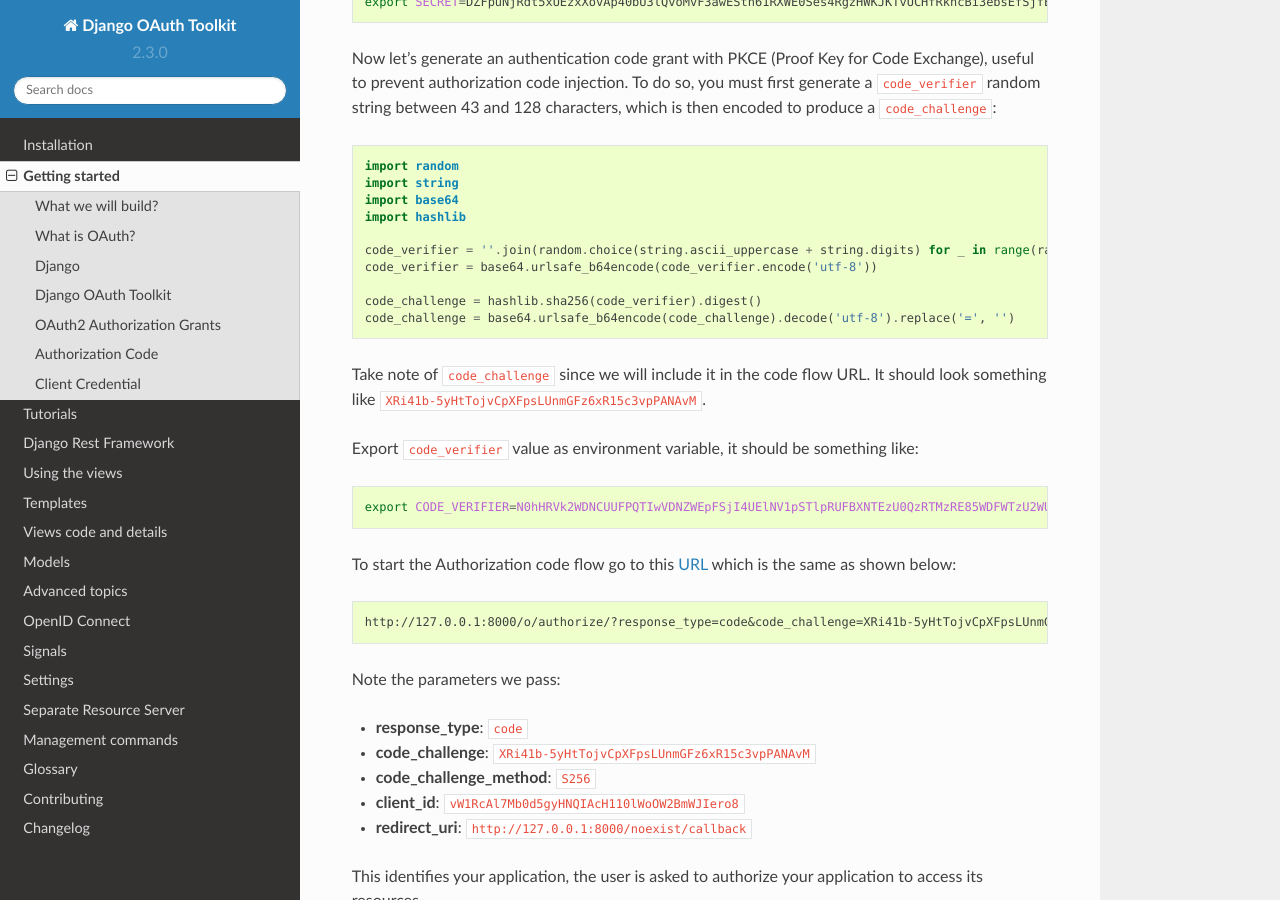
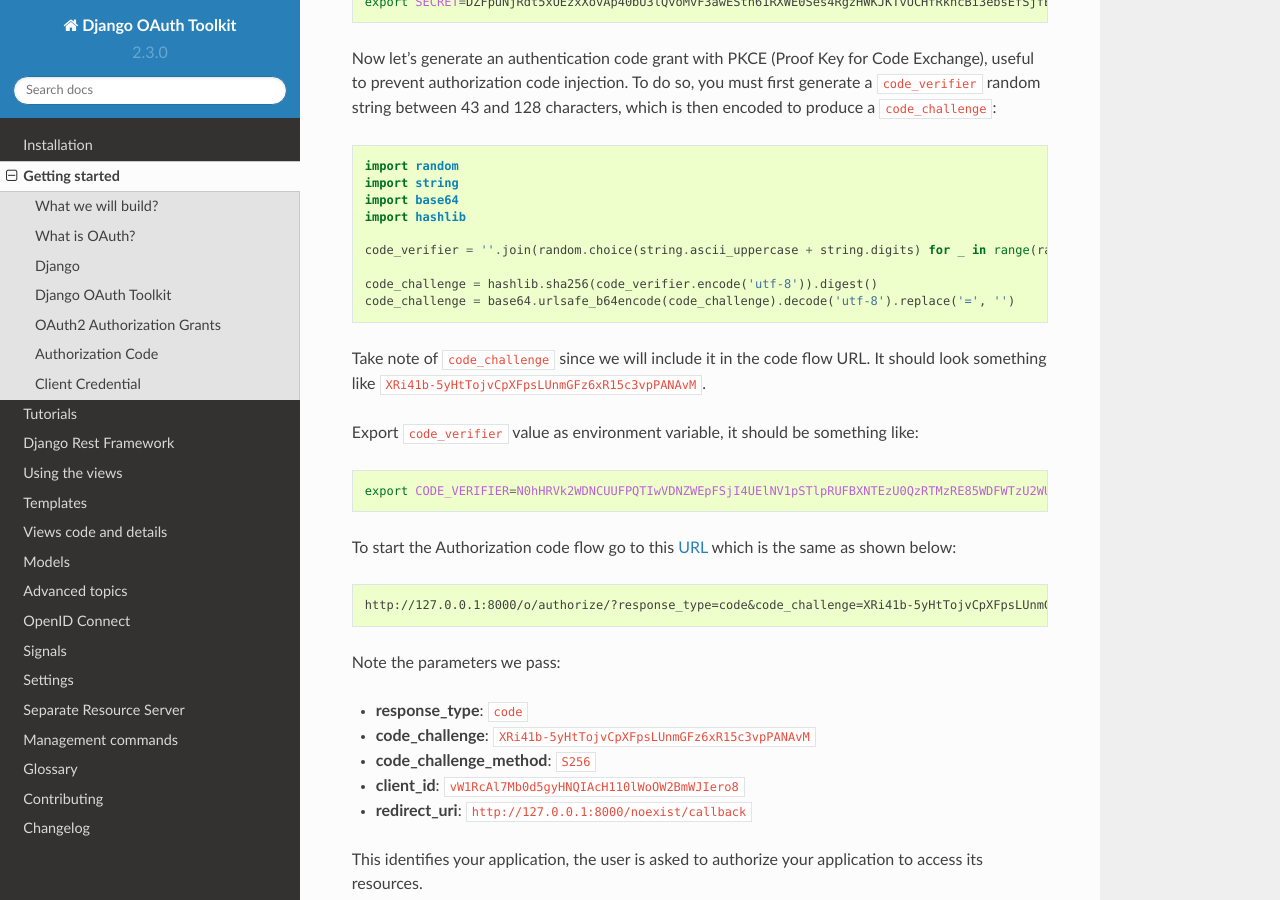
Before and after one commit to sheriffwoody0922/oauth-python-django, a Sphinx documentation site: the page built from docs/getting_started.rst, in a window 1280 px wide and 900 px high, scrolled down 6652 px. Built offline with Sphinx 7.4.7 and the Read the Docs theme 2.0.0, drawn with Linux system fonts in a browser that asks for light colours; the version number is read from the project's files by our own code.

Commit message:
Resolved documentation issue with Code Verifier and Code Challenge (#1323)

```diff
--- a/docs/getting_started.rst
+++ b/docs/getting_started.rst
@@ -268,9 +268,8 @@
     import hashlib
 
     code_verifier = ''.join(random.choice(string.ascii_uppercase + string.digits) for _ in range(random.randint(43, 128)))
-    code_verifier = base64.urlsafe_b64encode(code_verifier.encode('utf-8'))
 
-    code_challenge = hashlib.sha256(code_verifier).digest()
+    code_challenge = hashlib.sha256(code_verifier.encode('utf-8')).digest()
     code_challenge = base64.urlsafe_b64encode(code_challenge).decode('utf-8').replace('=', '')
 
 Take note of ``code_challenge`` since we will include it in the code flow URL. It should look something like ``XRi41b-5yHtTojvCpXFpsLUnmGFz6xR15c3vpPANAvM``.
```
Also changed, not shown: CHANGELOG.md (+2 -1 lines), 1 other file.
